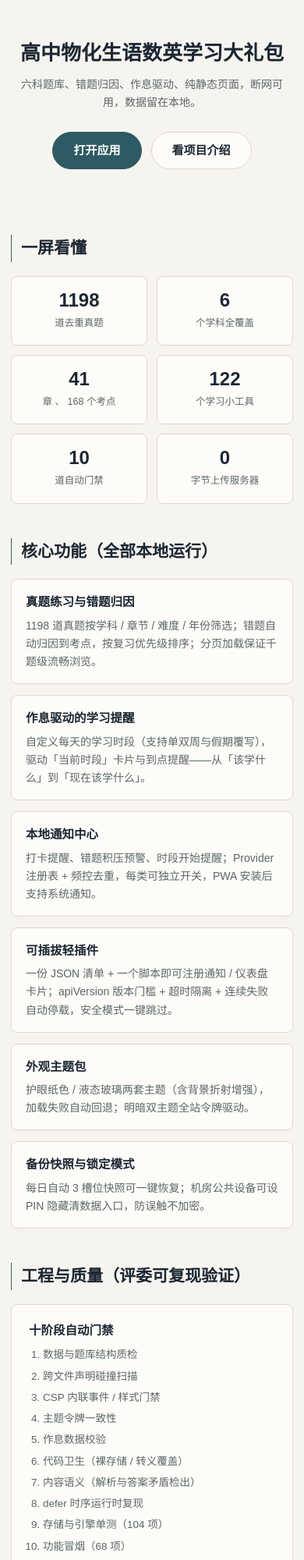
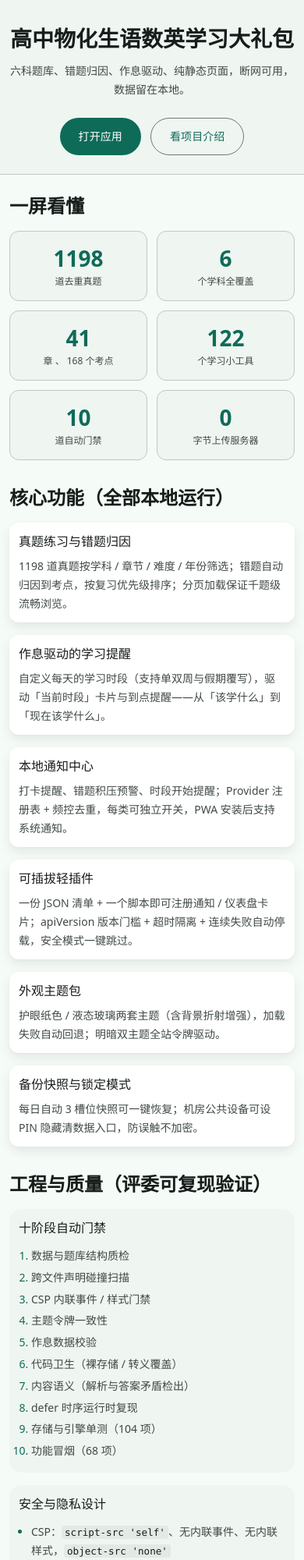
Before and after one commit to ClassTechStar/High-School-Physics-Chemistry-and-Biology-Study-Bundle, a website: page 1.2/showcase.html in a window 390 px wide. Shown: the top 2000 px of the page at 78% size. Drawn offline with Linux system fonts and the light colour scheme.

Commit message:
试跑首个页面迁移：showcase.html → MD3（不冲突）
目的：用最小页面验证 MD3 层与既有门禁/设计是否冲突。结论不冲突，
check:version / theme / csp / anchors / md3 / content / lint 七道全过。

迁移只换样式层，不动内容与语义：
- showcase.css + craft.css → md3-tokens + md3-components + showcase-md3.css
- 两个 CTA 换成 .md3-btn--filled / --outlined
- 全部文案、5 个锚点 id、ol/ul/article 语义原样保留

修掉迁移中自己引入的两处回归：
- h1 从 clamp(26,5vw,44) 被改成固定 32px（大屏缩水），改为
  clamp(headline-medium 28, 5vw, display-medium 45)，两端都落在 MD3 字阶
- 副标题同理收在 body-medium ↔ body-large；断点对齐回原版 640px

门禁扩展：check:md3 新增「已迁移页面不得回退」——
登记表内页面须继续引用 MD3 层、不得再引旧样式、不得有内联样式。
showcase.html 为首个登记项；反向验证把 craft.css 加回去会立即报错。

实测：桌面 h1=45px、移动 28px、390px 视口零水平溢出；
浅/深色零 CSP 违规、零 console 错误。
CACHE_NAME v25 → v26；SW 清单加 showcase-md3.css。
verify 14 道全绿；E2E 5/5。

```diff
--- /dev/null
+++ b/1.2/css/showcase-md3.css
@@ -0,0 +1,199 @@
+/* ============================================================
+   showcase-md3.css — 展示页版面骨架（MD3 版）
+   ------------------------------------------------------------
+   只负责布局与节奏，组件外观一律来自 md3-components.css。
+   颜色/圆角/间距/字号全部引用 --md3-* 令牌，不出现裸数值色值。
+   ============================================================ */
+
+body {
+    margin: 0;
+    background: var(--md3-background);
+    color: var(--md3-on-background);
+    font-family: "MiSans", "PingFang SC", "Microsoft YaHei", system-ui, sans-serif;
+    -webkit-font-smoothing: antialiased;
+    line-height: 1.6;
+}
+
+/* 顶部主视觉 */
+.sc-hero {
+    padding: var(--md3-space-3xl) var(--md3-space-lg) var(--md3-space-2xl);
+    text-align: center;
+    background: var(--md3-surface-container-low);
+    border-bottom: 1px solid var(--md3-outline-variant);
+}
+.sc-hero h1 {
+    margin: 0 0 var(--md3-space-md);
+    /* 保留原版的流式缩放：下限 headline-medium(28)、上限 display-medium(45)，
+       两端都落在 MD3 字阶上，大屏不缩水、小屏不挤爆 */
+    font-size: clamp(var(--md3-type-headline-medium-size), 5vw, var(--md3-type-display-medium-size));
+    line-height: 1.25;
+    font-weight: 700;
+    letter-spacing: var(--md3-type-headline-large-tracking);
+    color: var(--md3-on-surface);
+}
+.sc-sub {
+    max-width: 620px;
+    margin: 0 auto var(--md3-space-xl);
+    color: var(--md3-on-surface-variant);
+    /* 原版 clamp(14, 2.4vw, 17)，收在 MD3 的 body-medium(14) ↔ body-large(16) */
+    font-size: clamp(var(--md3-type-body-medium-size), 2.4vw, var(--md3-type-body-large-size));
+    line-height: var(--md3-type-body-large-line);
+}
+.sc-cta {
+    display: flex;
+    gap: var(--md3-space-md);
+    justify-content: center;
+    flex-wrap: wrap;
+}
+/* 按钮外观交给 MD3，这里只补链接语义需要的文本装饰重置 */
+.sc-cta a { text-decoration: none; }
+
+/* 主体 */
+.sc-main {
+    max-width: 1040px;
+    margin: 0 auto;
+    padding: var(--md3-space-2xl) var(--md3-space-lg) var(--md3-space-3xl);
+}
+
+.sc-section { margin-top: var(--md3-space-3xl); }
+.sc-section:first-child { margin-top: 0; }
+
+.sc-section h2 {
+    margin: 0 0 var(--md3-space-lg);
+    font-size: var(--md3-type-headline-small-size);
+    line-height: var(--md3-type-headline-small-line);
+    font-weight: 600;
+    letter-spacing: var(--md3-type-headline-small-tracking);
+    color: var(--md3-on-surface);
+}
+.sc-section h3 {
+    margin: 0 0 var(--md3-space-sm);
+    font-size: var(--md3-type-title-medium-size);
+    line-height: var(--md3-type-title-medium-line);
+    font-weight: var(--md3-type-title-medium-weight);
+    color: var(--md3-on-surface);
+}
+.sc-section p {
+    margin: 0;
+    color: var(--md3-on-surface-variant);
+    font-size: var(--md3-type-body-medium-size);
+    line-height: var(--md3-type-body-large-line);
+}
+
+/* 数据条：六个统计块 */
+.sc-stats {
+    display: grid;
+    gap: var(--md3-space-md);
+    grid-template-columns: repeat(auto-fit, minmax(min(150px, 100%), 1fr));
+}
+.sc-stat {
+    display: flex;
+    flex-direction: column;
+    gap: var(--md3-space-xs);
+    padding: var(--md3-space-lg);
+    border-radius: var(--md3-shape-medium);
+    background: var(--md3-surface-container-low);
+    border: 1px solid var(--md3-outline-variant);
+    text-align: center;
+}
+.sc-stat strong {
+    font-size: var(--md3-type-headline-medium-size);
+    line-height: var(--md3-type-headline-medium-line);
+    font-weight: 700;
+    color: var(--md3-primary);
+    font-variant-numeric: tabular-nums;
+}
+.sc-stat span {
+    color: var(--md3-on-surface-variant);
+    font-size: var(--md3-type-label-medium-size);
+    line-height: var(--md3-type-label-medium-line);
+}
+
+/* 功能卡片网格 */
+.sc-grid {
+    display: grid;
+    gap: var(--md3-space-lg);
+    grid-template-columns: repeat(auto-fill, minmax(min(280px, 100%), 1fr));
+}
+.sc-card {
+    padding: var(--md3-space-lg);
+    border-radius: var(--md3-shape-medium);
+    background: var(--md3-surface-container-lowest);
+    box-shadow: var(--md3-elevation-low-shadow);
+}
+.sc-card h3 { margin: 0 0 var(--md3-space-sm); }
+
+/* 三列区 */
+.sc-cols {
+    display: grid;
+    gap: var(--md3-space-lg);
+    grid-template-columns: repeat(auto-fit, minmax(min(280px, 100%), 1fr));
+}
+.sc-col {
+    padding: var(--md3-space-lg);
+    border-radius: var(--md3-shape-large);
+    background: var(--md3-surface-container-low);
+}
+.sc-col h3 { margin: 0 0 var(--md3-space-md); }
+
+/* 列表：保留 ol/ul 语义，换成 MD3 排版与间距 */
+.sc-list {
+    margin: 0;
+    padding-left: var(--md3-space-lg);
+    color: var(--md3-on-surface-variant);
+    font-size: var(--md3-type-body-medium-size);
+    line-height: 1.7;
+}
+.sc-list li { margin-bottom: var(--md3-space-xs); }
+.sc-list li::marker { color: var(--md3-primary); }
+.sc-list code,
+.sc-section code {
+    padding: 1px var(--md3-space-xs);
+    border-radius: var(--md3-shape-extra-small);
+    background: var(--md3-surface-container-high);
+    color: var(--md3-on-surface);
+    font-family: ui-monospace, SFMono-Regular, Consolas, monospace;
+    font-size: 0.9em;
+}
+
+/* 体验步骤 */
+.sc-steps {
+    margin: 0;
+    padding: var(--md3-space-lg) var(--md3-space-lg) var(--md3-space-lg) var(--md3-space-2xl);
+    border-radius: var(--md3-shape-large);
+    background: var(--md3-surface-container-low);
+    color: var(--md3-on-surface-variant);
+    font-size: var(--md3-type-body-medium-size);
+    line-height: 1.8;
+}
+.sc-steps li { margin-bottom: var(--md3-space-xs); }
+.sc-steps li::marker { color: var(--md3-primary); font-weight: 600; }
+.sc-steps a { color: var(--md3-primary); text-decoration: none; }
+.sc-steps a:hover { text-decoration: underline; }
+
+/* 说明区 */
+.sc-note {
+    padding: var(--md3-space-lg);
+    border-radius: var(--md3-shape-large);
+    background: var(--md3-surface-container);
+    border: 1px solid var(--md3-outline-variant);
+}
+
+/* 页脚 */
+.sc-footer {
+    padding: var(--md3-space-xl) var(--md3-space-lg) var(--md3-space-3xl);
+    text-align: center;
+    color: var(--md3-on-surface-variant);
+    font-size: var(--md3-type-body-small-size);
+    border-top: 1px solid var(--md3-outline-variant);
+}
+.sc-footer a { color: var(--md3-primary); text-decoration: none; }
+.sc-footer a:hover { text-decoration: underline; }
+
+/* 窄屏收拢 */
+@media (max-width: 640px) {
+    .sc-hero { padding: var(--md3-space-2xl) var(--md3-space-md) var(--md3-space-xl); }
+    .sc-main { padding: var(--md3-space-xl) var(--md3-space-md) var(--md3-space-2xl); }
+    .sc-section { margin-top: var(--md3-space-2xl); }
+    .sc-card, .sc-col, .sc-note { padding: var(--md3-space-md); }
+}
--- a/1.2/showcase.html
+++ b/1.2/showcase.html
@@ -7,8 +7,9 @@
 <meta name="referrer" content="strict-origin-when-cross-origin">
 <meta name="description" content="高中物化生语数英学习大礼包 — 六科题库与错题本，纯静态、可离线、零上传。参赛展示页。">
 <title>作品展示 、 高中物化生语数英学习大礼包</title>
-<link rel="stylesheet" href="css/showcase.css">
-<link rel="stylesheet" href="css/craft.css">
+<link rel="stylesheet" href="css/md3-tokens.css">
+<link rel="stylesheet" href="css/md3-components.css">
+<link rel="stylesheet" href="css/showcase-md3.css">
 </head>
 <body>
 
@@ -17,8 +18,8 @@
   <h1>高中物化生语数英学习大礼包</h1>
   <p class="sc-sub">六科题库、错题归因、作息驱动、纯静态页面，断网可用，数据留在本地。</p>
   <div class="sc-cta">
-    <a class="sc-btn sc-btn-primary" href="index.html">打开应用</a>
-    <a class="sc-btn" href="presentation.html">看项目介绍</a>
+    <a class="md3-btn md3-btn--filled" href="index.html">打开应用</a>
+    <a class="md3-btn md3-btn--outlined" href="presentation.html">看项目介绍</a>
   </div>
 </header>
 
--- a/1.2/sw.js
+++ b/1.2/sw.js
@@ -1,8 +1,8 @@
 // sw.js — HSPCB Service Worker
-// 版本: hspcb-v25（发布时必须递增，旧缓存随 CACHE_NAME 变更自动清理）
+// 版本: hspcb-v26（发布时必须递增，旧缓存随 CACHE_NAME 变更自动清理）
 // 策略: 预缓存核心资源 + 运行时缓存数据文件 + 旧缓存自动清理
 
-var CACHE_NAME = 'hspcb-v25';
+var CACHE_NAME = 'hspcb-v26';
 
 // 预缓存的核心资源（HTML/CSS/核心JS）
 // icons/ 下 4 个真实图标文件纳入预缓存（PWA 安装与离线启动需要，
@@ -78,6 +78,7 @@ var DEFERRED_ASSETS = [
     'css/md3-tokens.css',
     'css/md3-components.css',
     'css/md3-doc.css',
+    'css/showcase-md3.css',
     'js/md3.js',
     'js/md3-demo.js',
     'presentation.css',
```
Also changed, not shown: DESIGN-MD3.md (+23 -0 lines), scripts/check-md3.mjs (+26 -0 lines), CHANGELOG.md.
